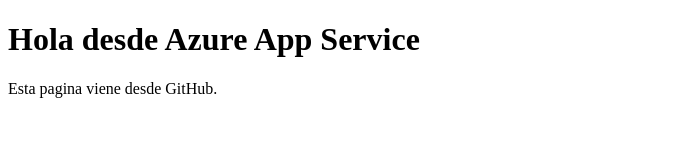
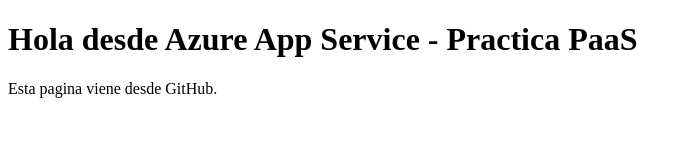
Before and after one commit to joshmeza14lois-svg/azure-webapp-practica, a plain HTML site: page index.html in a window 1280 px wide. Shown: the whole page, without its empty margins (0-692 px from the left). Drawn offline with Linux system fonts and the light colour scheme.

Commit message:
Update index.html

```diff
--- a/index.html
+++ b/index.html
@@ -4,7 +4,7 @@
 <title>Practica PaaS Azure</title>
 </head>
 <body>
-<h1>Hola desde Azure App Service</h1>
+<h1>Hola desde Azure App Service - Practica PaaS</h1>
 <p>Esta pagina viene desde GitHub.</p>
 </body>
 </html>
```
